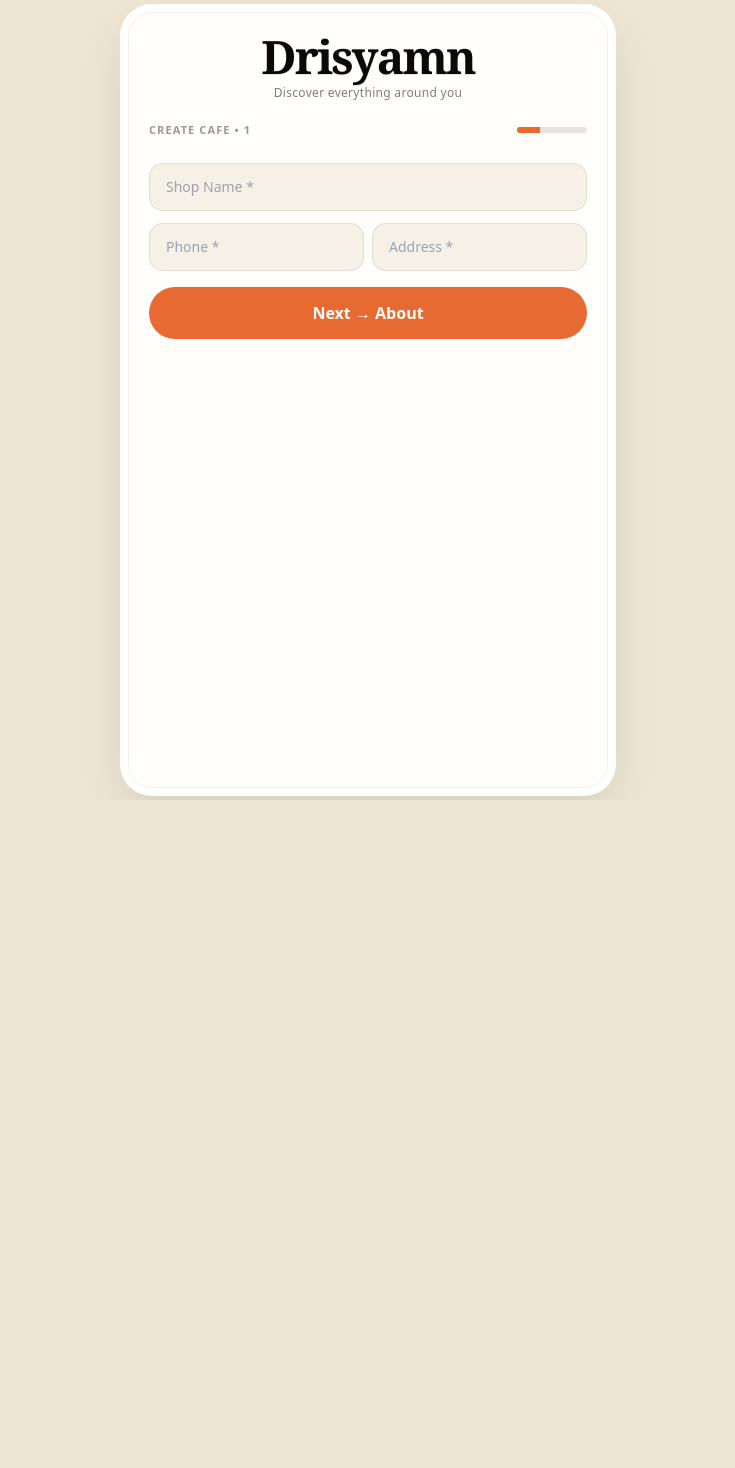
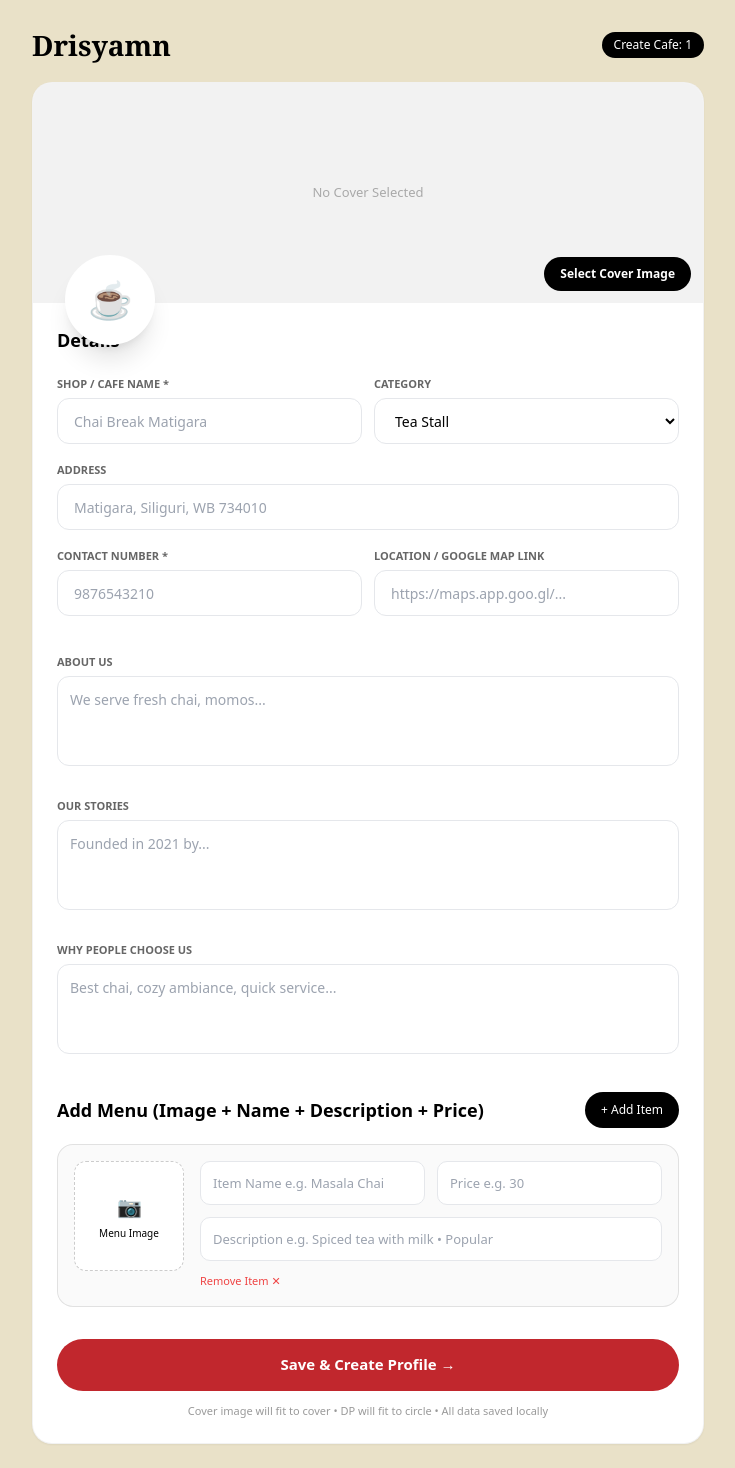
Before and after one commit to drisyamnretails-maker/drisyamn, a Next.js app: page /create-profile/cafe/1 in a window 1280 px wide. Shown: the whole page, without its empty margins (272-1007 px from the left). Before the commit the page ends 800 px from the top, so only its background shows below. Built offline with nearby package versions, Linux system fonts and the light colour scheme.

Commit message:
feat: create page - cover fit, dp fit, details, menu with image

```diff
--- a/app/create-profile/cafe/[username]/page.tsx
+++ b/app/create-profile/cafe/[username]/page.tsx
@@ -1,81 +1,174 @@
 "use client";
-import { useState } from "react";
 import { useParams, useRouter } from "next/navigation";
+import { useState, useEffect } from "react";
 import Link from "next/link";
 
-const ORANGE = "#E86A33";
-const BG = "#EDE6D3";
-const BLACK = "#0A0A0A";
-const BORDER = "rgba(0,0,0,0.08)";
+const RED = "#C1272D";
+const BG = "#E9E1C8";
 
 export default function CreateCafePage() {
   const { username } = useParams() as { username: string };
   const router = useRouter();
-  const [step, setStep] = useState(1);
-  const [loading, setLoading] = useState(false);
+
+  const [cover, setCover] = useState<string>("");
+  const [dp, setDp] = useState<string>("");
   const [form, setForm] = useState({
-    shopName: "", ownerName: "", phone: "", address: "", about: "", story: "",
-    openTime: "08:00 AM", closeTime: "10:00 PM", category: "Tea Stall • Cafe • Hangout"
+    shopName: "", address: "", phone: "", location: "", category: "Tea Stall",
+    about: "", story: "", whyChoose: "",
   });
-  const [menu, setMenu] = useState([{ name: "Masala Chai", price: "30", desc: "Spiced tea with milk" }]);
-  const [item, setItem] = useState({ name: "", price: "", desc: "" });
+  const [menu, setMenu] = useState<any[]>([
+    { id: 1, name: "", desc: "", price: "", image: "" }
+  ]);
 
-  const handleCreate = () => {
-    if(!form.shopName ||!form.phone) return alert("Shop name & phone required");
-    setLoading(true);
-    const payload = {...form, menu, username, role: "food_beverage", createdAt: new Date().toISOString()};
-    localStorage.setItem(`drisyamn_cafe_${username}`, JSON.stringify(payload));
-    setTimeout(()=> router.push(`/profile/cafe/${username}`), 800);
+  useEffect(() => {
+    const saved = localStorage.getItem(`drisyamn_cafe_${username}`);
+    if (saved) {
+      const d = JSON.parse(saved);
+      setForm({ shopName: d.shopName||"", address: d.address||"", phone: d.phone||"", location: d.location||d.address||"", category: d.category||"Tea Stall", about: d.about||"", story: d.story||"", whyChoose: d.whyChoose||"" });
+      setCover(d.cover||"");
+      setDp(d.dp||"");
+      if (d.menu) setMenu(d.menu);
+    }
+  }, [username]);
+
+  const handleImage = (e: any, type: "cover" | "dp" | "menu", index?: number) => {
+    const file = e.target.files?.[0];
+    if (!file) return;
+    const reader = new FileReader();
+    reader.onload = () => {
+      const result = reader.result as string;
+      if (type === "cover") setCover(result);
+      if (type === "dp") setDp(result);
+      if (type === "menu" && index!== undefined) {
+        const newMenu = [...menu];
+        newMenu[index].image = result;
+        setMenu(newMenu);
+      }
+    };
+    reader.readAsDataURL(file);
+  };
+
+  const addMenuItem = () => setMenu([...menu, { id: Date.now(), name: "", desc: "", price: "", image: "" }]);
+  const removeMenuItem = (i: number) => setMenu(menu.filter((_, idx) => idx!== i));
+  const updateMenu = (i: number, field: string, val: string) => {
+    const newMenu = [...menu]; newMenu[i][field] = val; setMenu(newMenu);
+  };
+
+  const handleSave = () => {
+    if (!form.shopName ||!form.phone) return alert("Shop Name & Phone required");
+    const finalData = {
+      username, shopName: form.shopName, address: form.address, phone: form.phone,
+      location: form.location, category: form.category, about: form.about, story: form.story,
+      whyChoose: form.whyChoose, cover, dp, menu: menu.filter(m => m.name && m.price),
+      cat: `${form.category} • Cafe • Hangout`,
+    };
+    localStorage.setItem(`drisyamn_cafe_${username}`, JSON.stringify(finalData));
+    router.push(`/profile/cafe/${username}`);
   };
 
   return (
-    <div className="min-h-screen w-full flex justify-center p-3" style={{ background: BG }}>
-      <div className="w-full max-w-[480px] bg-[#FFFEFB] rounded-[24px] px-5 py-5 border border-black/5 shadow-[0_0_0_8px_#fff,0_20px_50px_rgba(0,0,0,0.12)]">
+    <div className="min-h-screen w-full flex justify-center" style={{ background: BG }}>
+      <div className="w-full max-w-[720px] p-3 md:p-6">
 
-        {/* DRISYAMN HEAVY + HOVER */}
-        <div className="text-center">
-          <Link href="/" className="inline-block group">
-            <h1 className="font-black tracking-[-0.04em] leading-none transition-all duration-300 group-hover:tracking-[-0.02em] group-hover:scale-[1.03] group-hover:text-[#E86A33] cursor-pointer"
-              style={{ color: BLACK, fontSize: "46px", fontWeight: 900, fontFamily: "Georgia, serif", textShadow: "0 1px 0 rgba(0,0,0,0.1)" }}>
-              Drisyamn
-            </h1>
-          </Link>
-          <p className="mt-1 text-[12px] text-black/50 tracking-wide">Discover everything around you</p>
+        <div className="flex items-center justify-between mb-4">
+          <Link href="/" className="text-[28px] font-black" style={{ fontFamily: "Georgia" }}>Drisyamn</Link>
+          <span className="text-[12px] bg-black text-white px-3 py-1 rounded-full">Create Cafe: {username}</span>
         </div>
 
-        <div className="mt-5 flex justify-between items-center">
-          <p className="text-[11px] font-bold uppercase tracking-widest text-black/40">Create Cafe • {username}</p>
-          <div className="w-[70px] h-1.5 bg-black/10 rounded-full overflow-hidden">
-            <div className="h-full transition-all" style={{ width: `${step*33.3}%`, background: ORANGE }} />
+        <div className="bg-white rounded-[20px] overflow-hidden border border-black/5 shadow-sm">
+
+          {/* COVER - Select from file, fit to cover */}
+          <div className="relative h-[220px] w-full bg-black/5 group">
+            {cover? <img src={cover} className="w-full h-full object-cover" alt="cover" /> : <div className="w-full h-full flex items-center justify-center text-black/30 text-[13px]">No Cover Selected</div>}
+            <label className="absolute bottom-3 right-3 px-4 py-2 rounded-full bg-black text-white text-[12px] font-bold cursor-pointer hover:bg-black/80">
+              Select Cover Image
+              <input type="file" accept="image/*" className="hidden" onChange={(e) => handleImage(e, "cover")} />
+            </label>
+
+            {/* DP - Fit with DP */}
+            <div className="absolute -bottom-[42px] left-1/2 -translate-x-1/2 md:left-8 md:translate-x-0">
+              <div className="relative w-[90px] h-[90px] rounded-full bg-white border-[4px] border-white shadow-xl overflow-hidden flex items-center justify-center">
+                {dp? <img src={dp} className="w-full h-full object-cover" alt="dp" /> : <span className="text-[36px]">☕</span>}
+                <label className="absolute inset-0 bg-black/40 flex items-center justify-center text-white text-[10px] font-bold opacity-0 hover:opacity-100 cursor-pointer transition">
+                  DP
+                  <input type="file" accept="image/*" className="hidden" onChange={(e) => handleImage(e, "dp")} />
+                </label>
+              </div>
+            </div>
           </div>
-        </div>
 
-        <div className="mt-6">
-          {step===1 && (
-            <>
-              <input value={form.shopName} onChange={e=>setForm({...form, shopName:e.target.value})} placeholder="Shop Name *" className="w-full h-[48px] rounded-[14px] border px-4 text-[14px] bg-[#F6F1E6] outline-none" style={{ borderColor: BORDER }} />
-              <div className="grid grid-cols-2 gap-2 mt-3">
-                <input value={form.phone} onChange={e=>setForm({...form, phone:e.target.value})} placeholder="Phone *" className="h-[48px] rounded-[14px] border px-4 text-[14px] bg-[#F6F1E6]" style={{ borderColor: BORDER }} />
-                <input value={form.address} onChange={e=>setForm({...form, address:e.target.value})} placeholder="Address *" className="h-[48px] rounded-[14px] border px-4 text-[14px] bg-[#F6F1E6]" style={{ borderColor: BORDER }} />
+          <div className="pt-14 p-5 md:p-6">
+            <h2 className="font-bold text-[18px]">Details</h2>
+
+            <div className="grid grid-cols-1 md:grid-cols-2 gap-3 mt-4">
+              <div>
+                <label className="text-[11px] font-bold text-black/60">SHOP / CAFE NAME *</label>
+                <input value={form.shopName} onChange={e => setForm({...form, shopName: e.target.value })} placeholder="Chai Break Matigara" className="mt-1 w-full h-[46px] border rounded-[12px] px-4 text-[14px] outline-none focus:border-black" />
               </div>
-              <button onClick={()=>setStep(2)} className="mt-4 w-full h-[52px] rounded-full text-white font-bold" style={{ background: ORANGE }}>Next → About</button>
-            </>
-          )}
-          {step===2 && (
-            <>
-              <textarea value={form.about} onChange={e=>setForm({...form, about:e.target.value})} rows={3} placeholder="About Us" className="w-full rounded-[14px] border p-4 text-[13px] bg-[#F6F1E6]" style={{ borderColor: BORDER }} />
-              <textarea value={form.story} onChange={e=>setForm({...form, story:e.target.value})} rows={3} placeholder="Our Story" className="mt-3 w-full rounded-[14px] border p-4 text-[13px] bg-[#F6F1E6]" style={{ borderColor: BORDER }} />
-              <div className="flex gap-2 mt-4"><button onClick={()=>setStep(1)} className="flex-1 h-[48px] rounded-full border bg-white">Back</button><button onClick={()=>setStep(3)} className="flex-1 h-[48px] rounded-full text-white" style={{ background: ORANGE }}>Next → Menu</button></div>
-            </>
-          )}
-          {step===3 && (
-            <>
-              {menu.map((m,i)=><div key={i} className="flex justify-between p-2.5 rounded-[10px] bg-black/5 mt-2 text-[13px]"><span>{m.name} ₹{m.price}</span><button onClick={()=>setMenu(menu.filter((_,idx)=>idx!==i))} className="text-red-600 text-[11px]">X</button></div>)}
-              <div className="mt-3 grid grid-cols-[1fr_80px] gap-2"><input value={item.name} onChange={e=>setItem({...item, name:e.target.value})} placeholder="Item" className="h-[42px] border rounded-[10px] px-3 text-[13px]" style={{ borderColor: BORDER }} /><input value={item.price} onChange={e=>setItem({...item, price:e.target.value})} placeholder="₹" className="h-[42px] border rounded-[10px] px-3" style={{ borderColor: BORDER }} /></div>
-              <button onClick={()=>{ if(item.name&&item.price){ setMenu([...menu,item]); setItem({name:"",price:"",desc:""}) } }} className="mt-2 w-full h-[40px] rounded-[10px] bg-black text-white text-[12px]">+ Add</button>
-              <button onClick={handleCreate} disabled={loading} className="mt-4 w-full h-[52px] rounded-full text-white font-bold" style={{ background: loading?"#999":ORANGE }}>{loading?"Creating...":"Create Profile ✓"}</button>
-            </>
-          )}
+              <div>
+                <label className="text-[11px] font-bold text-black/60">CATEGORY</label>
+                <select value={form.category} onChange={e => setForm({...form, category: e.target.value })} className="mt-1 w-full h-[46px] border rounded-[12px] px-4 text-[14px] bg-white">
+                  <option>Tea Stall</option><option>Cafe</option><option>Restaurant</option><option>Bakery</option><option>Fast Food</option><option>Hangout</option>
+                </select>
+              </div>
+              <div className="md:col-span-2">
+                <label className="text-[11px] font-bold text-black/60">ADDRESS</label>
+                <input value={form.address} onChange={e => setForm({...form, address: e.target.value })} placeholder="Matigara, Siliguri, WB 734010" className="mt-1 w-full h-[46px] border rounded-[12px] px-4 text-[14px]" />
+              </div>
+              <div>
+                <label className="text-[11px] font-bold text-black/60">CONTACT NUMBER *</label>
+                <input value={form.phone} onChange={e => setForm({...form, phone: e.target.value })} placeholder="9876543210" className="mt-1 w-full h-[46px] border rounded-[12px] px-4 text-[14px]" />
+              </div>
+              <div>
+                <label className="text-[11px] font-bold text-black/60">LOCATION / GOOGLE MAP LINK</label>
+                <input value={form.location} onChange={e => setForm({...form, location: e.target.value })} placeholder="https://maps.app.goo.gl/..." className="mt-1 w-full h-[46px] border rounded-[12px] px-4 text-[14px]" />
+              </div>
+            </div>
+
+            <div className="mt-8 space-y-5">
+              <div>
+                <label className="text-[11px] font-bold text-black/60">ABOUT US</label>
+                <textarea value={form.about} onChange={e => setForm({...form, about: e.target.value })} placeholder="We serve fresh chai, momos..." className="mt-1 w-full h-[90px] border rounded-[12px] p-3 text-[14px] resize-none" />
+              </div>
+              <div>
+                <label className="text-[11px] font-bold text-black/60">OUR STORIES</label>
+                <textarea value={form.story} onChange={e => setForm({...form, story: e.target.value })} placeholder="Founded in 2021 by..." className="mt-1 w-full h-[90px] border rounded-[12px] p-3 text-[14px] resize-none" />
+              </div>
+              <div>
+                <label className="text-[11px] font-bold text-black/60">WHY PEOPLE CHOOSE US</label>
+                <textarea value={form.whyChoose} onChange={e => setForm({...form, whyChoose: e.target.value })} placeholder="Best chai, cozy ambiance, quick service..." className="mt-1 w-full h-[90px] border rounded-[12px] p-3 text-[14px] resize-none" />
+              </div>
+            </div>
+
+            {/* ADD MENU */}
+            <div className="mt-8">
+              <div className="flex justify-between items-center"><h2 className="font-bold text-[18px]">Add Menu (Image + Name + Description + Price)</h2><button onClick={addMenuItem} className="px-4 h-[36px] rounded-full bg-black text-white text-[12px]">+ Add Item</button></div>
+
+              <div className="mt-4 space-y-4">
+                {menu.map((item, i) => (
+                  <div key={item.id} className="p-4 rounded-[16px] border border-black/10 bg-black/[0.02] flex flex-col md:flex-row gap-4">
+                    {/* Image Upload */}
+                    <label className="w-full md:w-[110px] h-[110px] rounded-[12px] bg-white border border-dashed border-black/20 flex flex-col items-center justify-center cursor-pointer overflow-hidden shrink-0">
+                      {item.image? <img src={item.image} className="w-full h-full object-cover" alt="" /> : <><span className="text-[20px]">📷</span><span className="text-[10px] mt-1">Menu Image</span></>}
+                      <input type="file" accept="image/*" className="hidden" onChange={(e) => handleImage(e, "menu", i)} />
+                    </label>
+                    <div className="flex-1 grid grid-cols-1 md:grid-cols-2 gap-3">
+                      <input value={item.name} onChange={e => updateMenu(i, "name", e.target.value)} placeholder="Item Name e.g. Masala Chai" className="h-[44px] border rounded-[10px] px-3 text-[13px] bg-white" />
+                      <input value={item.price} onChange={e => updateMenu(i, "price", e.target.value)} placeholder="Price e.g. 30" type="number" className="h-[44px] border rounded-[10px] px-3 text-[13px] bg-white" />
+                      <input value={item.desc} onChange={e => updateMenu(i, "desc", e.target.value)} placeholder="Description e.g. Spiced tea with milk • Popular" className="md:col-span-2 h-[44px] border rounded-[10px] px-3 text-[13px] bg-white" />
+                      <button onClick={() => removeMenuItem(i)} className="md:col-span-2 text-[11px] text-red-500 text-left">Remove Item ✕</button>
+                    </div>
+                  </div>
+                ))}
+              </div>
+            </div>
+
+            <button onClick={handleSave} className="mt-8 w-full h-[52px] rounded-full text-white font-bold text-[15px] active:scale-95 transition" style={{ background: RED }}>
+              Save & Create Profile →
+            </button>
+            <p className="mt-3 text-center text-[11px] text-black/40">Cover image will fit to cover • DP will fit to circle • All data saved locally</p>
+
+          </div>
         </div>
       </div>
     </div>
```
